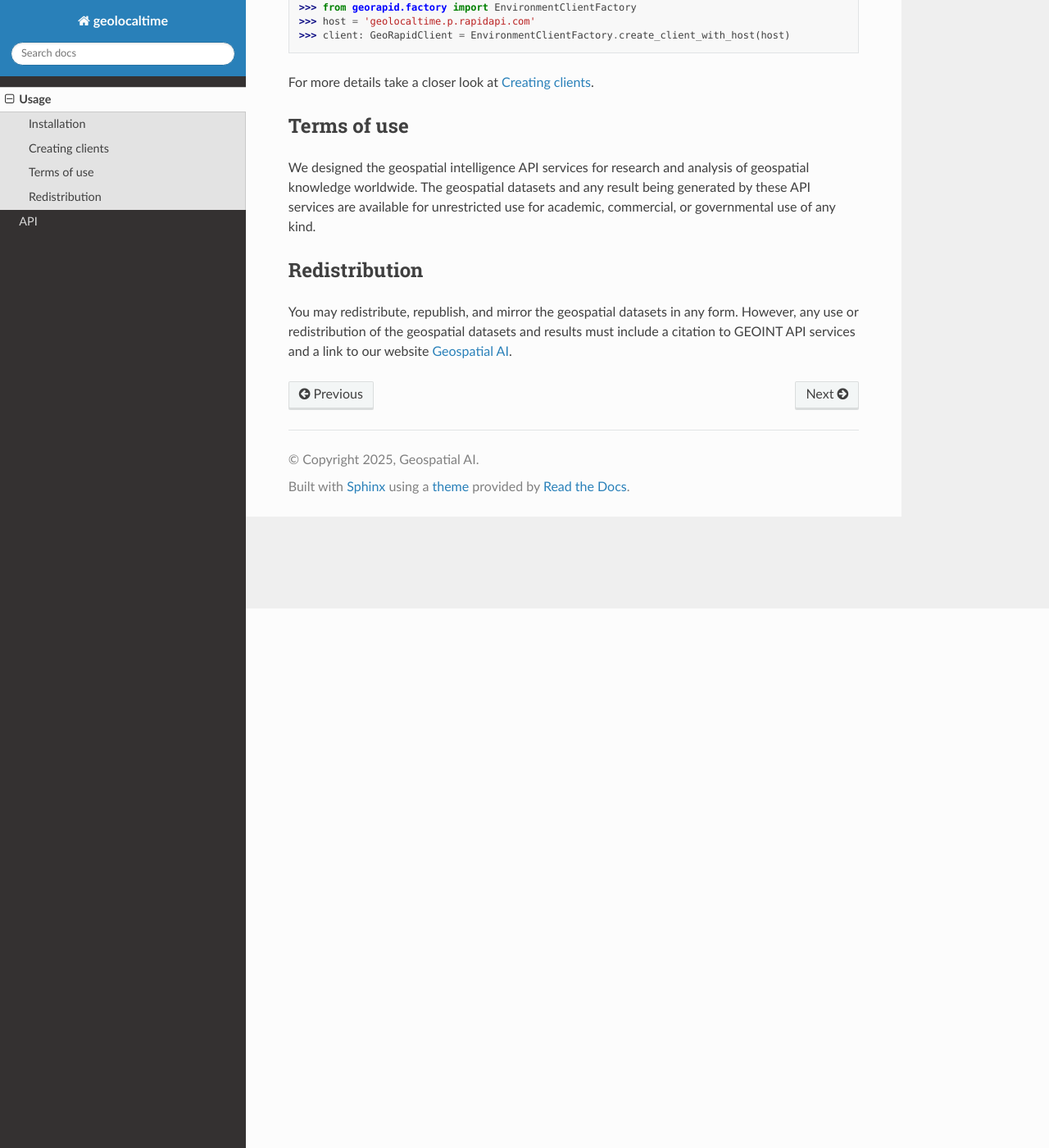
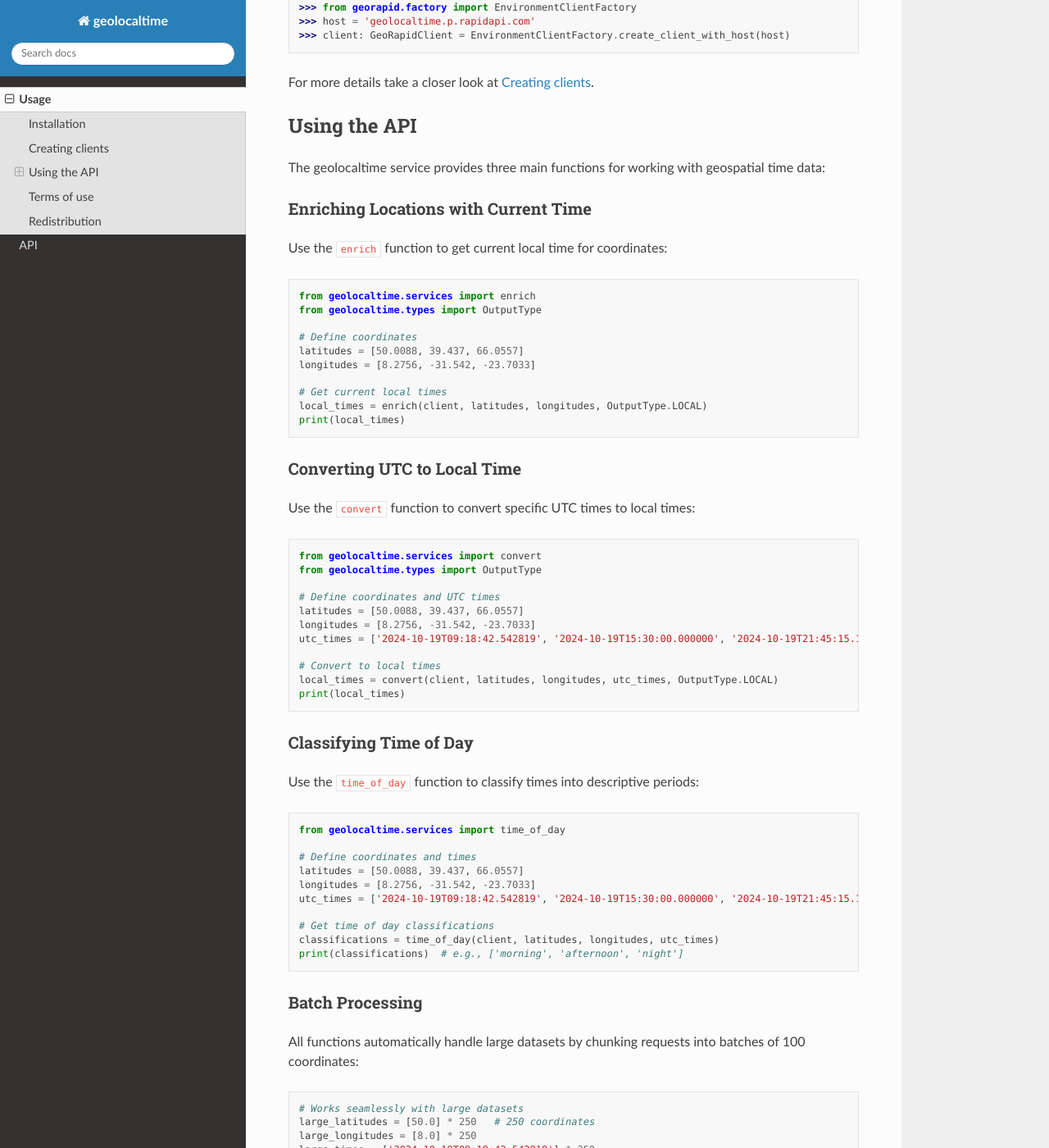
Before and after one commit to Geospatial-AI-DE/geolocaltime-py, a Sphinx documentation site: the page built from docs/source/usage.rst, in a window 1280 px wide and 1400 px high, scrolled down 658 px. Shown: the whole window at 82% size. Built offline with Sphinx 7.4.7 and the Read the Docs theme 3.1.0, drawn with Linux system fonts in a browser that asks for light colours; some of the changed text lies outside the part shown.

```diff
--- a/docs/source/usage.rst
+++ b/docs/source/usage.rst
@@ -6,7 +6,7 @@ Usage
 Installation
 ------------
 
-To use geopedestrian, first install it using pip:
+To use geolocaltime, first install it using pip:
 
 .. code-block:: console
 
@@ -17,7 +17,7 @@ Creating clients
 To authorize against the endpoints being hosted on Rapid API you need to use your own Rapid API key.
 This geolocaltime module uses client instances from the georapid module.
 
-The ``host`` parameter must target the specific host like ``"geourban.p.rapidapi.com"``.
+The ``host`` parameter must target the specific host like ``"geolocaltime.p.rapidapi.com"``.
 Furthermore, the factory directly access ``os.environ['x_rapidapi_key']`` and uses the specified API key as a header parameter.
 Otherwise, :py:func:`georapid.factory.EnvironmentClientFactory.create_client_with_host` will raise a :exc:`ValueError`.
 
@@ -30,6 +30,97 @@ For example:
 
 For more details take a closer look at `Creating clients <https://georapid.readthedocs.io/en/latest/usage.html#creating-clients>`__.
 
+Using the API
+-------------
+
+The geolocaltime service provides three main functions for working with geospatial time data:
+
+Enriching Locations with Current Time
+~~~~~~~~~~~~~~~~~~~~~~~~~~~~~~~~~~~~~~
+
+Use the ``enrich`` function to get current local time for coordinates:
+
+.. code-block:: python
+
+   from geolocaltime.services import enrich
+   from geolocaltime.types import OutputType
+
+   # Define coordinates
+   latitudes = [50.0088, 39.437, 66.0557]
+   longitudes = [8.2756, -31.542, -23.7033]
+
+   # Get current local times
+   local_times = enrich(client, latitudes, longitudes, OutputType.LOCAL)
+   print(local_times)
+
+Converting UTC to Local Time
+~~~~~~~~~~~~~~~~~~~~~~~~~~~~
+
+Use the ``convert`` function to convert specific UTC times to local times:
+
+.. code-block:: python
+
+   from geolocaltime.services import convert
+   from geolocaltime.types import OutputType
+
+   # Define coordinates and UTC times
+   latitudes = [50.0088, 39.437, 66.0557]
+   longitudes = [8.2756, -31.542, -23.7033]
+   utc_times = ['2024-10-19T09:18:42.542819', '2024-10-19T15:30:00.000000', '2024-10-19T21:45:15.123456']
+
+   # Convert to local times
+   local_times = convert(client, latitudes, longitudes, utc_times, OutputType.LOCAL)
+   print(local_times)
+
+Classifying Time of Day
+~~~~~~~~~~~~~~~~~~~~~~~
+
+Use the ``time_of_day`` function to classify times into descriptive periods:
+
+.. code-block:: python
+
+   from geolocaltime.services import time_of_day
+
+   # Define coordinates and times
+   latitudes = [50.0088, 39.437, 66.0557]
+   longitudes = [8.2756, -31.542, -23.7033]
+   utc_times = ['2024-10-19T09:18:42.542819', '2024-10-19T15:30:00.000000', '2024-10-19T21:45:15.123456']
+
+   # Get time of day classifications
+   classifications = time_of_day(client, latitudes, longitudes, utc_times)
+   print(classifications)  # e.g., ['morning', 'afternoon', 'night']
+
+Batch Processing
+~~~~~~~~~~~~~~~~
+
+All functions automatically handle large datasets by chunking requests into batches of 100 coordinates:
+
+.. code-block:: python
+
+   # Works seamlessly with large datasets
+   large_latitudes = [50.0] * 250   # 250 coordinates
+   large_longitudes = [8.0] * 250
+   large_times = ['2024-10-19T09:18:42.542819'] * 250
+
+   # Automatically chunked into 3 API requests (100 + 100 + 50)
+   results = enrich(client, large_latitudes, large_longitudes, OutputType.LOCAL)
+   print(f"Processed {len(results)} locations")
+
+Output Types
+~~~~~~~~~~~~
+
+The ``enrich`` and ``convert`` functions support different output formats:
+
+.. code-block:: python
+
+   from geolocaltime.types import OutputType
+
+   # Local time format (default)
+   local_times = enrich(client, latitudes, longitudes, OutputType.LOCAL)
+
+   # Date-time classification format
+   dtc_results = enrich(client, latitudes, longitudes, OutputType.DTC)
+
 Terms of use
 ------------
 We designed the geospatial intelligence API services for research and analysis of geospatial knowledge worldwide.
--- a/geolocaltime/__init__.py
+++ b/geolocaltime/__init__.py
@@ -1,2 +1,7 @@
 # author: Jan Tschada
 # SPDX-License-Identifier: Apache-2.0
+
+from .services import enrich, convert, time_of_day
+from .types import OutputType
+
+__all__ = ['enrich', 'convert', 'time_of_day', 'OutputType']
```
Also changed, not shown: README.md (+64 -0 lines), docs/source/index.rst (+28 -1 lines), 1 other file.
